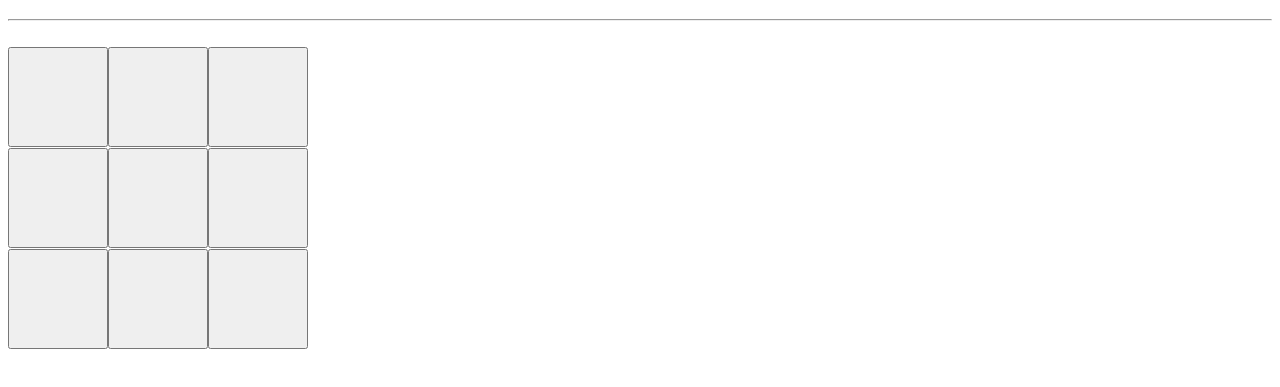
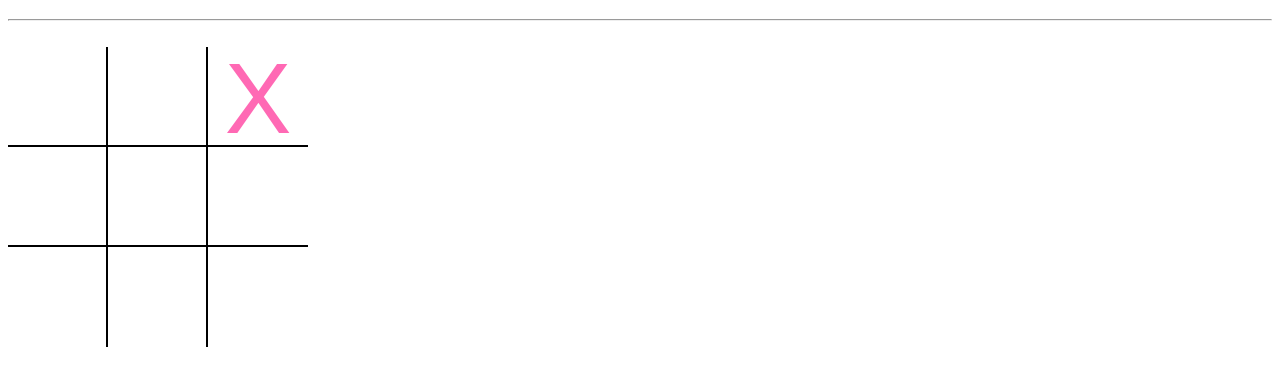
Before and after one commit to annythingelse/senai-backend, a plain HTML site: page logica-de-programacao/prof-sergio/matriz/index.html in a window 1280 px wide. Both pictures are taken after a click on the button 258 px from the left and 157 px from the top of the page. Shown: the part 61-448 px from the top of the page. Drawn offline with Linux system fonts and the light colour scheme.

Commit message:
desenho do jogo da velha pronto

```diff
--- a/logica-de-programacao/prof-sergio/matriz/script.js
+++ b/logica-de-programacao/prof-sergio/matriz/script.js
@@ -1,6 +1,7 @@
-let bt;
-let brokenLine;
-let tabuleiro = new Array(3);
+let bt,
+  brokenLine,
+  jogada = 1,
+  tabuleiro = new Array(3);
 
 for (let i = 0; i < tabuleiro.length; i++) {
   tabuleiro[i] = new Array(3);
@@ -14,8 +15,22 @@ for (let i = 0; i < tabuleiro.length; i++) {
     bt.setAttribute("type", "button");
     bt.setAttribute("id", "bt" + i + "" + j);
     bt.setAttribute("class", "bt-game" + i);
-    bt.setAttribute("onclick", "");
+    bt.setAttribute("onclick", "marca(" + i + "," + j + ")");
     bt.append(document.createTextNode(""));
     document.body.append(bt);
   }
 }
+
+function marca(linha, coluna) {
+  marcarCasa("bt" + linha + "" + coluna);
+}
+
+function marcarCasa(buttonName) {
+  if (jogada % 2 == 0) {
+    document.getElementById(buttonName).innerHTML = "O";
+  } else {
+    document.getElementById(buttonName).innerHTML = "X";
+  }
+  document.getElementById(buttonName).disabled = true;
+  jogada++;
+}
--- a/logica-de-programacao/prof-sergio/matriz/style.css
+++ b/logica-de-programacao/prof-sergio/matriz/style.css
@@ -1,5 +1,26 @@
 button {
   width: 100px;
   height: 100px;
+  line-height: 100px;
+  background-color: white;
+  font-size: 100px;
+  border-left: 0;
+  border-top: 0;
+  vertical-align: top;
   cursor: pointer;
+  color: hotpink;
 }
+
+.bt-game2 {
+  border-bottom: 0;
+}
+
+#bt02,
+#bt12,
+#bt22 {
+  border-right: 0;
+}
+
+button:disabled {
+  border-color: black;
+}
```
Also changed, not shown: 1 other file.
